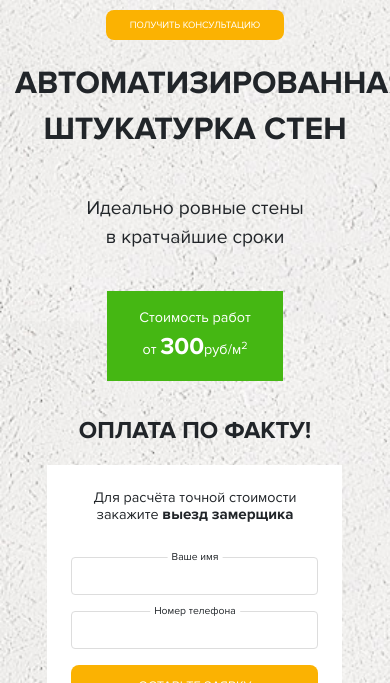
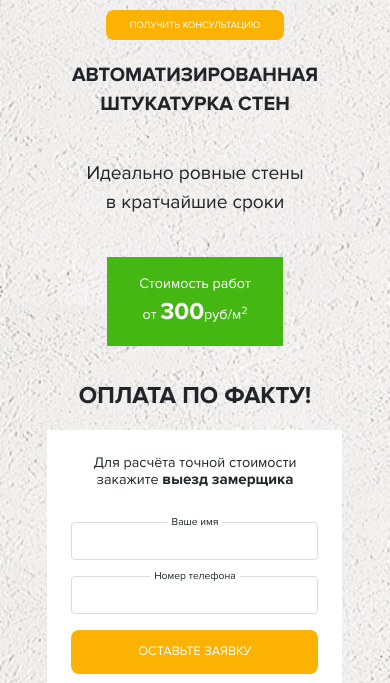
Before and after one commit to Andrei-ontime/Andrei-ontime.github.io, a plain HTML site: page project_14.4/index.html in a window 390 px wide. Shown: the part 153-836 px from the top of the page. Drawn offline with nearby package versions, Linux system fonts and the light colour scheme.

Commit message:
Update style.css

```diff
--- a/project_14.4/css/style.css
+++ b/project_14.4/css/style.css
@@ -261,6 +261,9 @@ section {
   .header {
     margin-bottom: -2rem;
   }
+  .main h1 {
+    font-size: 2.5rem
+  }
   .main-trigger {
     margin-bottom: 2rem;
   }
```
